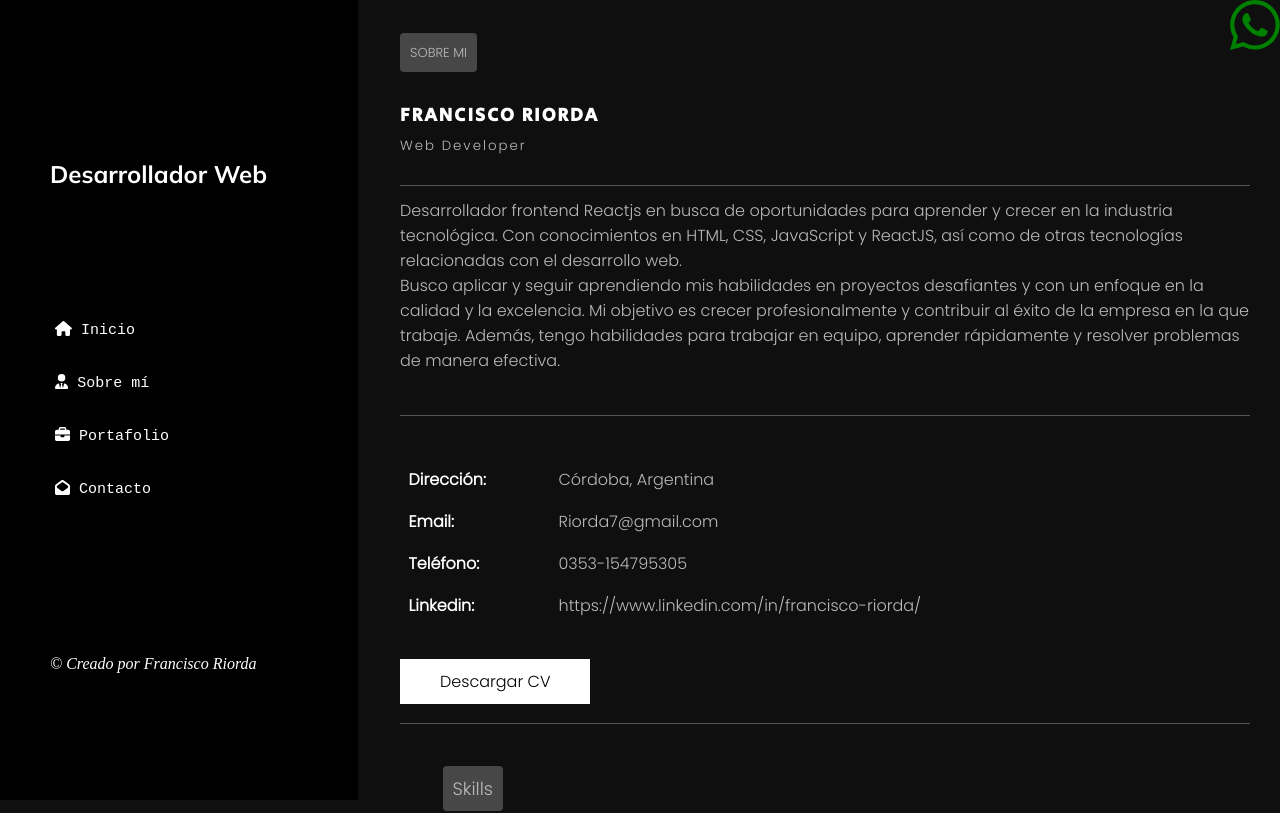
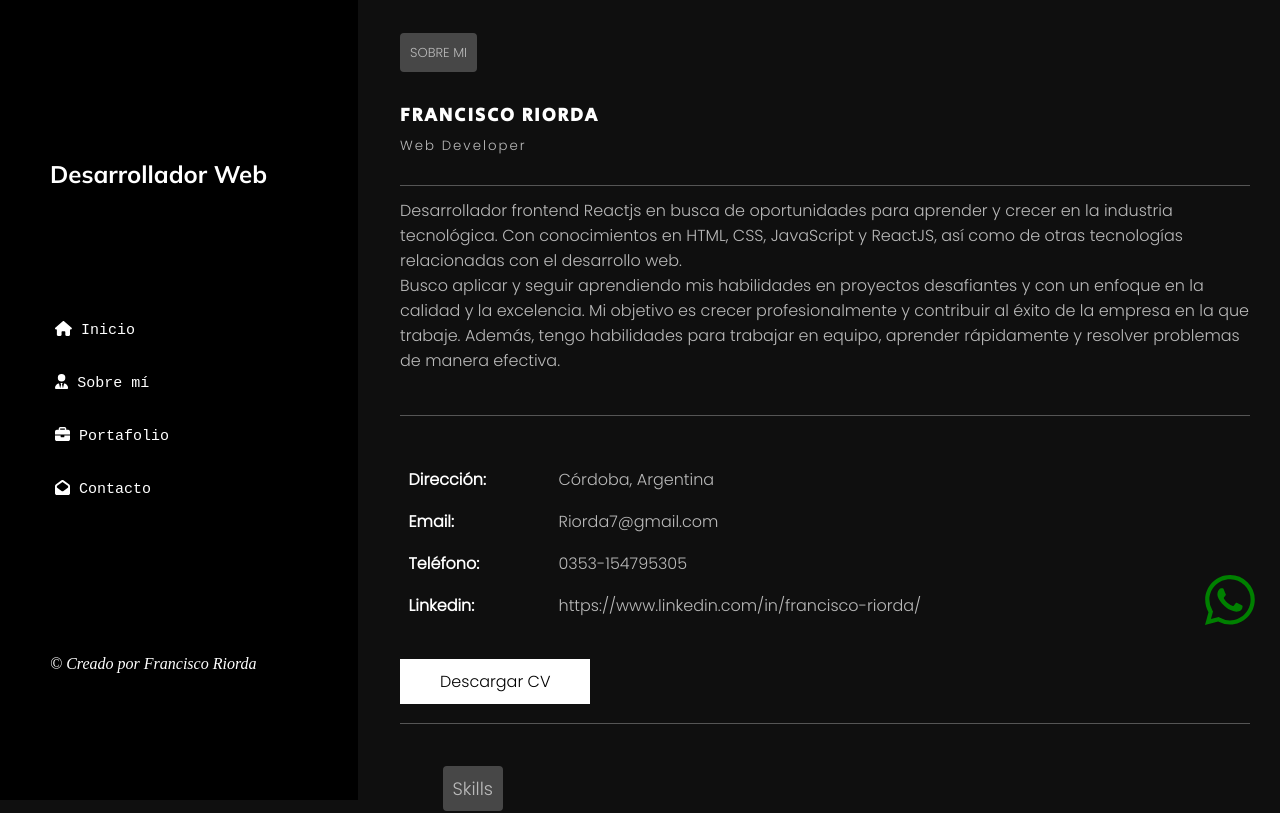
Before and after one commit to FranciscoRiorda/portfolio, a React (Create React App) app: page /about in a window 1280 px wide. Shown: the top 813 px of the page. Built offline with nearby package versions, Linux system fonts and the light colour scheme.

Commit message:
actualización porfolio

```diff
--- a/src/componentes/WhatsApp/stylesWhatsApp.css
+++ b/src/componentes/WhatsApp/stylesWhatsApp.css
@@ -7,8 +7,8 @@
 .iconoWapp{
     color: green;
     font-size: 50px;
-    /* margin-top: 1150%; */
-    /* margin-left: -50%; */
+    margin-top: 1150%;
+    margin-left: -50%;
 }
 .iconoWapp:hover{
     color: white;
```
